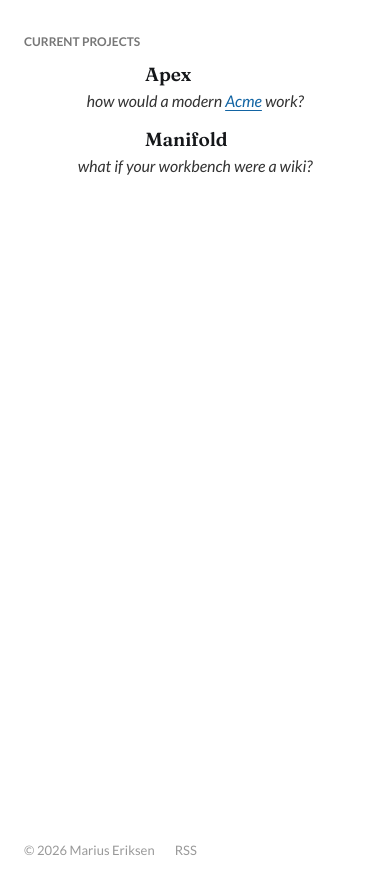
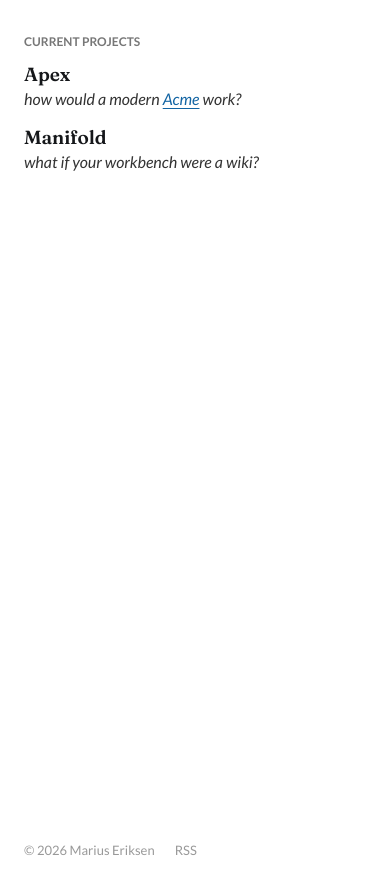
Before and after one commit to mariusae/mariusae.github.io, a Jekyll site: the page built from index.html, in a window 390 px wide. Shown: the top 894 px of the page. Built offline with Jekyll 4.4.1, drawn with Linux system fonts in a browser that asks for light colours.

Commit message:
Projects: left-align stacked rows on narrow screens
Co-Authored-By: Claude Opus 5.5 <noreply@anthropic.com>
Claude-Session: https://claude.ai/code/session_01KTPpusonhcXPjcQ2kkYfF6

```diff
--- a/assets/css/style.css
+++ b/assets/css/style.css
@@ -250,6 +250,7 @@ img { max-width: 100%; height: auto; display: block; }
   .post-title { font-size: 3rem; }
   .post-excerpt { font-size: 1.7rem; }
   .feed-item { flex-direction: column; gap: 0.4rem; }
+  .feed-projects .feed-item { align-items: flex-start; gap: 0.2rem; }
 }
 
 @media (max-width: 600px) {
```
